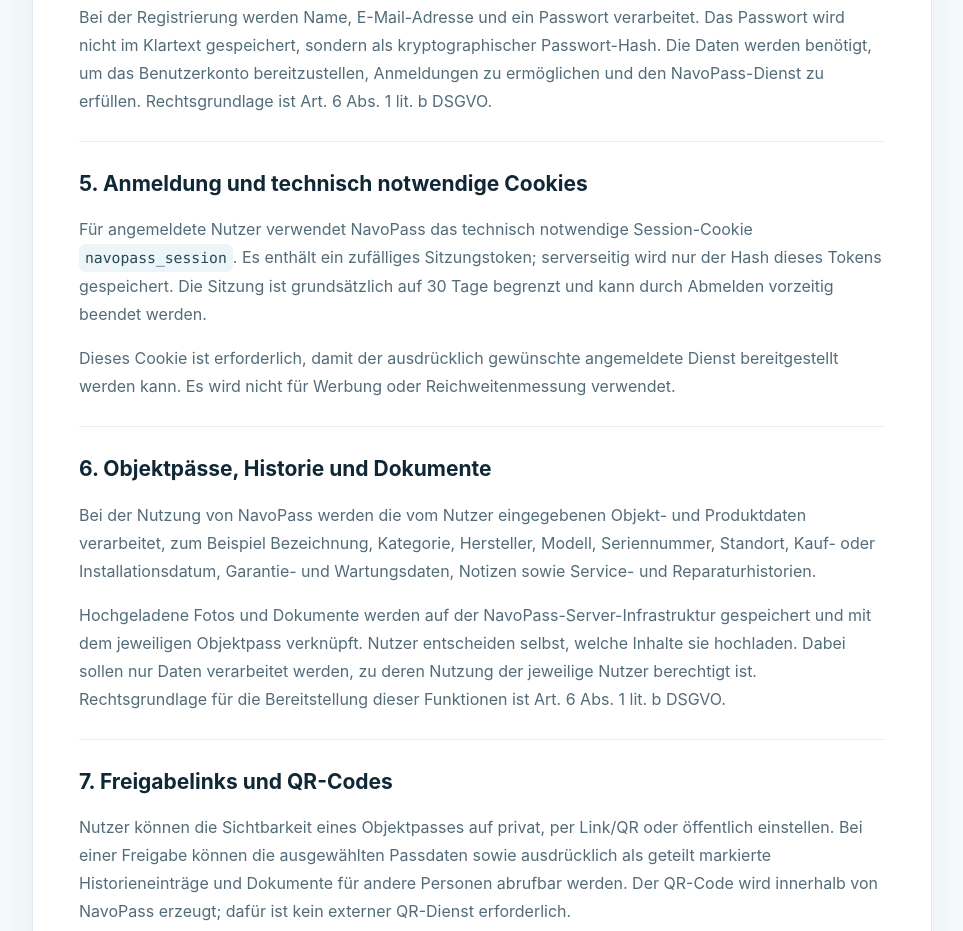
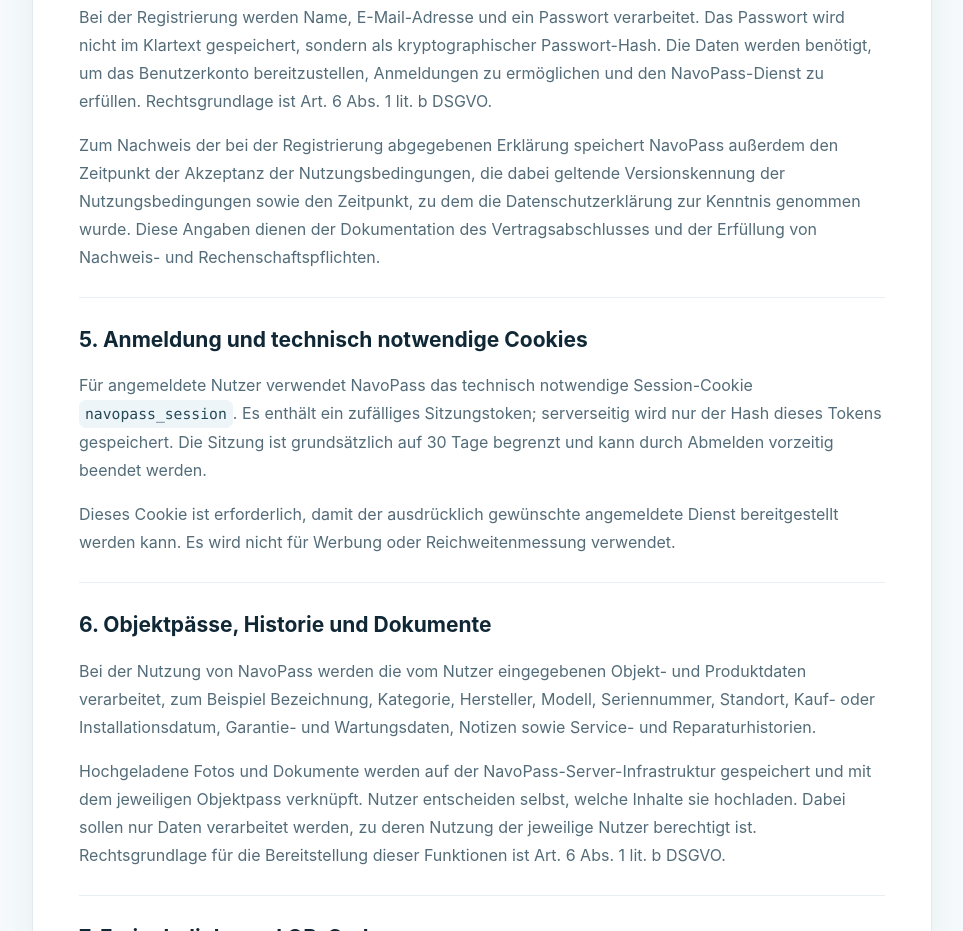
Before and after one commit to acciento89-bot/navopass, a Next.js app: page /datenschutz in a window 1280 px wide. Shown: the part 1160-2091 px from the top of the page, without its empty margins (158-1121 px from the left). Built offline with nearby package versions, Linux system fonts and the light colour scheme.

Commit message:
Document legal acceptance data in privacy policy

```diff
--- a/app/datenschutz/page.tsx
+++ b/app/datenschutz/page.tsx
@@ -38,6 +38,7 @@ export default function PrivacyPage() {
           <section>
             <h2>4. Registrierung und Benutzerkonto</h2>
             <p>Bei der Registrierung werden Name, E-Mail-Adresse und ein Passwort verarbeitet. Das Passwort wird nicht im Klartext gespeichert, sondern als kryptographischer Passwort-Hash. Die Daten werden benötigt, um das Benutzerkonto bereitzustellen, Anmeldungen zu ermöglichen und den NavoPass-Dienst zu erfüllen. Rechtsgrundlage ist Art. 6 Abs. 1 lit. b DSGVO.</p>
+            <p>Zum Nachweis der bei der Registrierung abgegebenen Erklärung speichert NavoPass außerdem den Zeitpunkt der Akzeptanz der Nutzungsbedingungen, die dabei geltende Versionskennung der Nutzungsbedingungen sowie den Zeitpunkt, zu dem die Datenschutzerklärung zur Kenntnis genommen wurde. Diese Angaben dienen der Dokumentation des Vertragsabschlusses und der Erfüllung von Nachweis- und Rechenschaftspflichten.</p>
           </section>
 
           <section>
```
